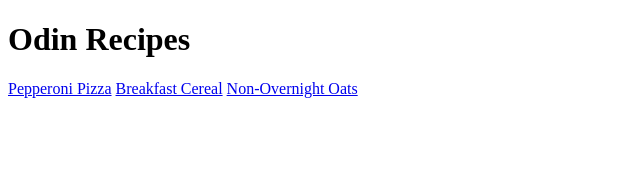
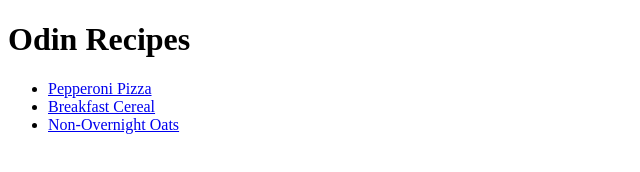
Before and after one commit to ryanjdyke/odin-recipes, a plain HTML site: page index.html in a window 1280 px wide. Shown: the whole page, without its empty margins (0-640 px from the left). Drawn offline with Linux system fonts and the light colour scheme.

```diff
--- a/index.html
+++ b/index.html
@@ -6,8 +6,10 @@
     </head>
     <body>
         <h1>Odin Recipes</h1>
-        <a href="recipes/pizza.html">Pepperoni Pizza</a>
-        <a href="recipes/cereal.html">Breakfast Cereal</a>
-        <a href="recipes/oatmeal.html">Non-Overnight Oats</a>
+        <ul>
+            <li><a href="recipes/pizza.html">Pepperoni Pizza</a></li>
+            <li><a href="recipes/cereal.html">Breakfast Cereal</a></li>
+            <li><a href="recipes/oatmeal.html">Non-Overnight Oats</a></li>
+        </ul>
     </body>
 </html>
```
Also changed, not shown: recipes/cereal.html (+1 -1 lines), recipes/oatmeal.html (+1 -1 lines), recipes/pizza.html (+1 -1 lines).
